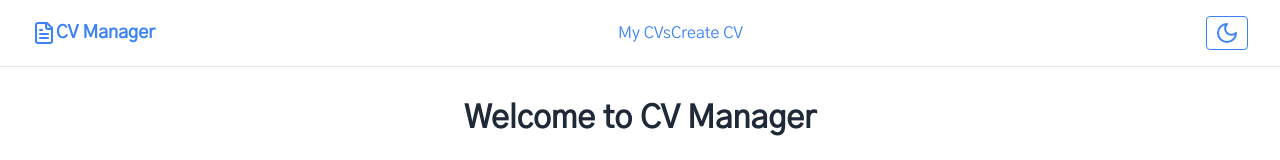
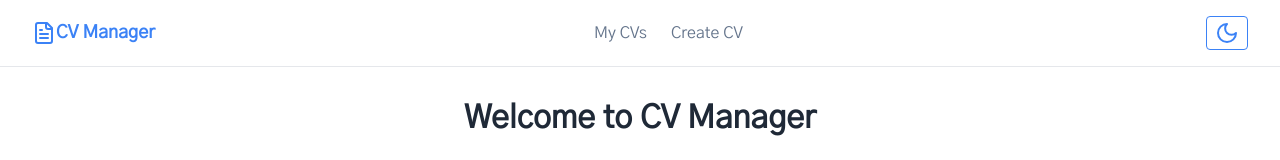
Before and after one commit to steeve0403/Z-Craft, a React (Vite) app: page / in a window 1280 px wide. Shown: the top 160 px of the page. Built offline with nearby package versions, Linux system fonts and the light colour scheme.

Commit message:
add style for NavLink active or not

```diff
--- a/src/components/Header.tsx
+++ b/src/components/Header.tsx
@@ -1,5 +1,5 @@
 import React, {memo} from 'react';
-import {Link} from 'react-router-dom';
+import {Link, NavLink} from 'react-router-dom';
 import {useTheme} from '../contexts/ThemeContext';
 import {Button} from './ui/Button';
 import {Sun, Moon, FileText} from 'lucide-react';
@@ -16,12 +16,12 @@ const Logo = memo(() => (
 // Subcomponent for Navigation
 const Navigation = () => (
     <nav className="header__nav">
-        <Link to="/cvs" className="header__navItem">
+        <NavLink to="/cvs" className={({ isActive }) => (isActive ? "header__nav-item active" : "header__nav-item")}>
             My CVs
-        </Link>
-        <Link to="/cv/new" className="header__navItem">
+        </NavLink>
+        <NavLink to="/cv/new" className={({ isActive }) => (isActive ? "header__nav-item active" : "header__nav-item")}>
             Create CV
-        </Link>
+        </NavLink>
     </nav>
 );
 
--- a/src/styles/layout/_header.scss
+++ b/src/styles/layout/_header.scss
@@ -46,7 +46,15 @@
       &:hover {
         color: $color-primary;
       }
+
+      &.active {
+        color: $color-primary;
+        font-size: $font-size-lg;
+        font-weight: $font-weight-black;
+        border-bottom: 2px solid $color-primary-dark;
+      }
     }
+
 
     &:last-child {
       margin-right: 0;
```
